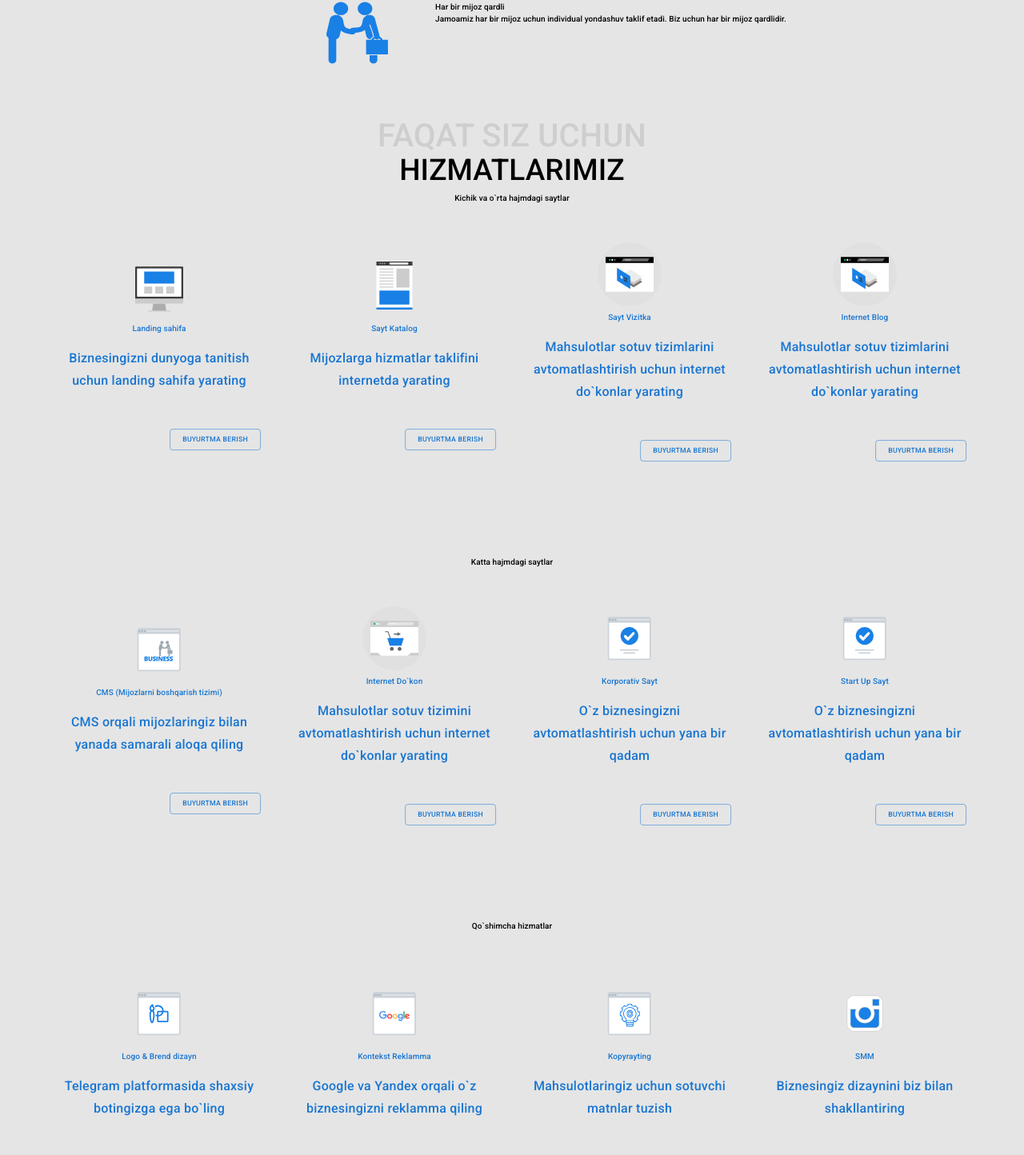
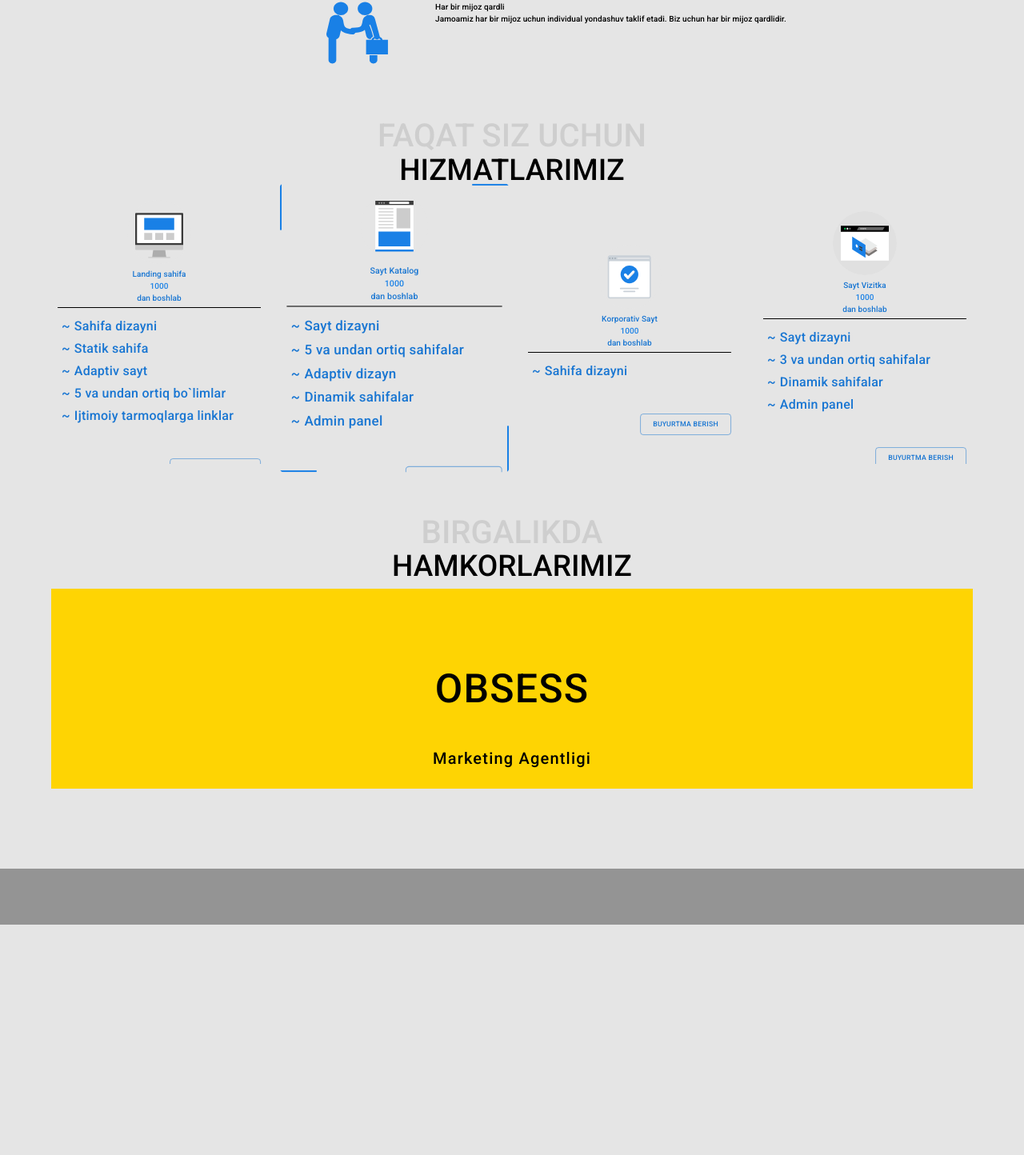
Before and after one commit to JProgDev/jprog_frontend, a Next.js app: page / in a window 1280 px wide. Shown: the part 1197-2641 px from the top of the page at 80% size. After the commit the page ends 2353 px from the top, so only its background shows below. Built offline with nearby package versions, Linux system fonts and the light colour scheme.

Commit message:
minimizing landing page services section

```diff
--- a/components/layout/navbar/components/NavItem/NavItem.jsx
+++ b/components/layout/navbar/components/NavItem/NavItem.jsx
@@ -4,7 +4,6 @@
 import classNames from "./NavItem.module.scss";
 
 export const NavItem = ({ children, ...props }) => {
-  console.log("🚀 ~ file: NavItem.jsx ~ line 7 ~ NavItem ~ children", children);
   return (
     <Link
       href={props.href || ""}
--- a/pages/index.jsx
+++ b/pages/index.jsx
@@ -9,6 +9,7 @@
 import { advantages } from "./api/advantage";
 import Partner from "../components/landing/Partner";
 import { Advantage } from "../components/landing/Advantage/Advantage";
+import { Price } from "../components/common/Price/Price";
 
 export default function HomePage({ services, advantages }) {
   return (
@@ -44,38 +45,10 @@
             <span className="title text-underlined">HIZMATLARIMIZ</span>
             <span className="text-shadowed">faqat siz uchun</span>
           </Typography>
-          <Typography className="sub-title text-center mb-3">
-            <span className="text-underlined">
-              Kichik va o`rta hajmdagi saytlar
-            </span>
-          </Typography>
           <Grid container className="mb-5" direction="row" spacing={3}>
-            {services.small.map((service, index) => (
+            {services.map((service, index) => (
               <Grid item md={3} key={index}>
-                <Service hoverable {...service} />
-              </Grid>
-            ))}
-          </Grid>
-          <Typography id="big_services" className="sub-title text-center mb-3">
-            <span className="text-underlined">Katta hajmdagi saytlar</span>
-          </Typography>
-          <Grid container className="mb-5" direction="row" spacing={3}>
-            {services.big.map((service, index) => (
-              <Grid item md={3} key={index}>
-                <Service {...service} />
-              </Grid>
-            ))}
-          </Grid>
-          <Typography
-            id="additional_services"
-            className="sub-title text-center mb-3"
-          >
-            <span className="text-underlined">Qo`shimcha hizmatlar</span>
-          </Typography>
-          <Grid container className="mb-5" direction="row" spacing={3}>
-            {services.additional.map((service, index) => (
-              <Grid item md={3} key={index}>
-                <Service {...service} />
+                <Price hoverable active={index == 1} {...service} />
               </Grid>
             ))}
           </Grid>
@@ -95,9 +68,15 @@
 }
 
 export async function getStaticProps() {
+  const sortedServices = [
+    services.small[0],
+    services.small[1],
+    services.big[2],
+    services.small[2],
+  ];
   return {
     props: {
-      services,
+      services: sortedServices,
       advantages,
     },
   };
```
